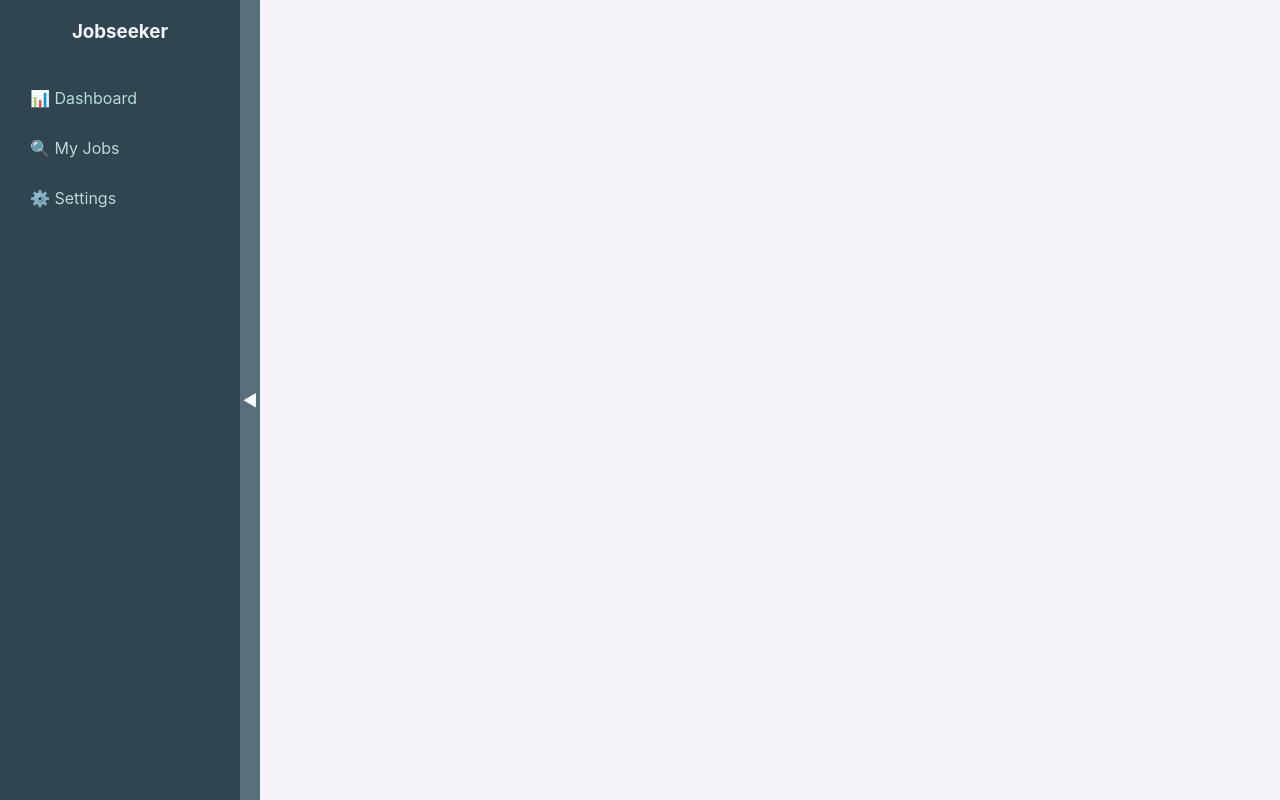
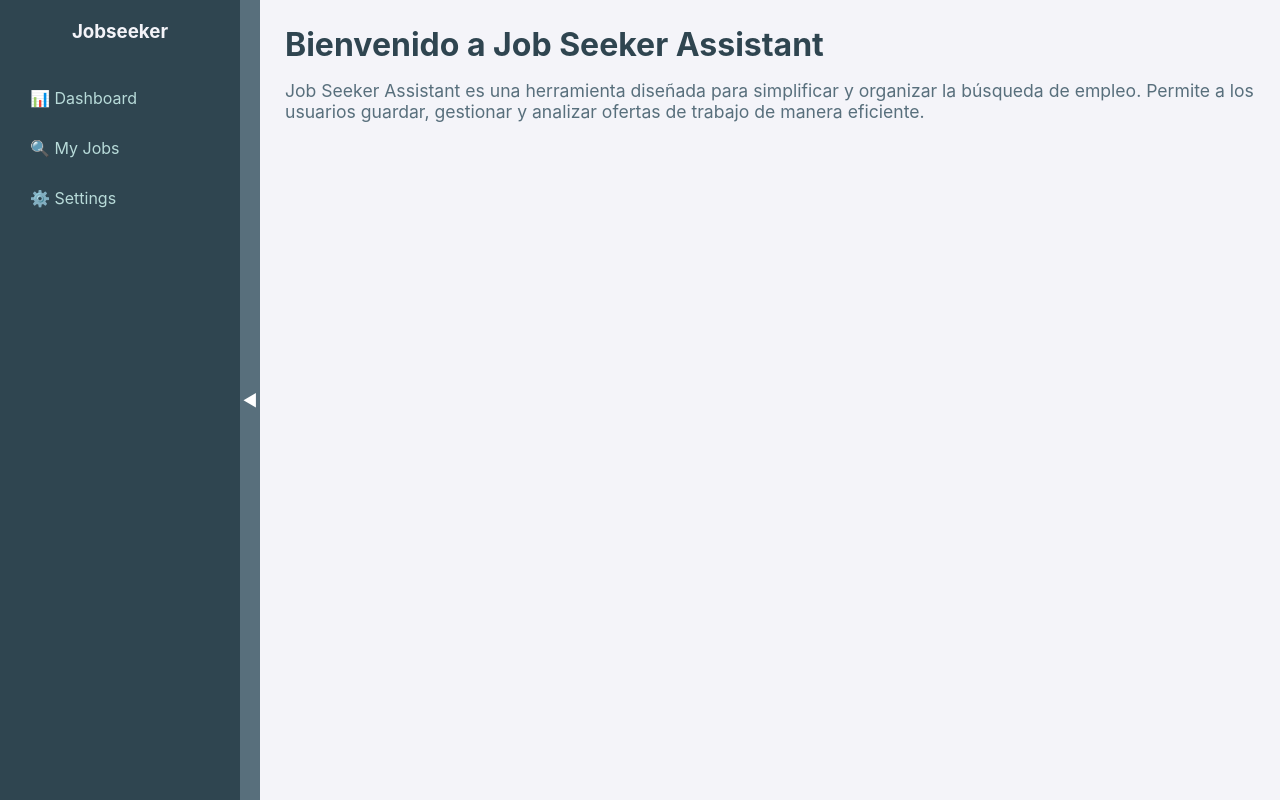
Before and after one commit to mgodoydiaz/jobseeker, a React (Vite) app in the folder frontend/: page / in a window 1280 px wide. Built offline with nearby package versions, Linux system fonts and the light colour scheme.

Commit message:
minor changes

```diff
--- a/frontend/src/App.jsx
+++ b/frontend/src/App.jsx
@@ -7,10 +7,8 @@ export default function App() {
   return (
     <Router>
       <Layout>
-        <Routes>
-          <Route path="/dashboard" element={<Dashboard />} />
-          {/* Otras rutas pueden ir aquí */}
-        </Routes>
+        <h1> Bienvenido a Job Seeker Assistant</h1>
+        <p>Job Seeker Assistant es una herramienta diseñada para simplificar y organizar la búsqueda de empleo. Permite a los usuarios guardar, gestionar y analizar ofertas de trabajo de manera eficiente.</p>
       </Layout>
     </Router>
   );
```
Also changed, not shown: 1 other file (tests, documents, lock files or other folders).
